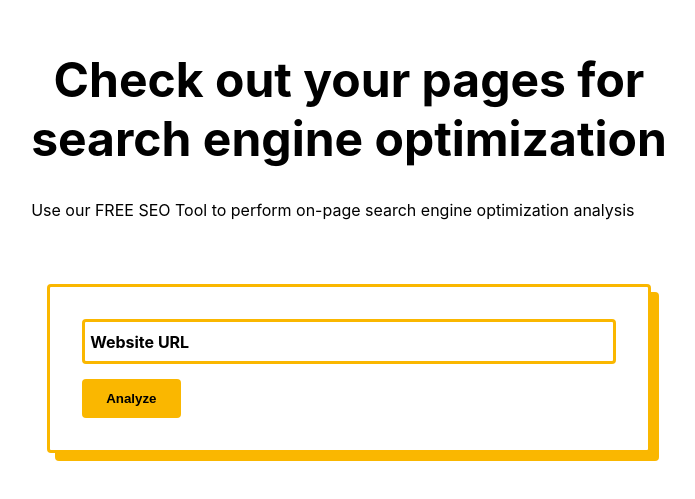
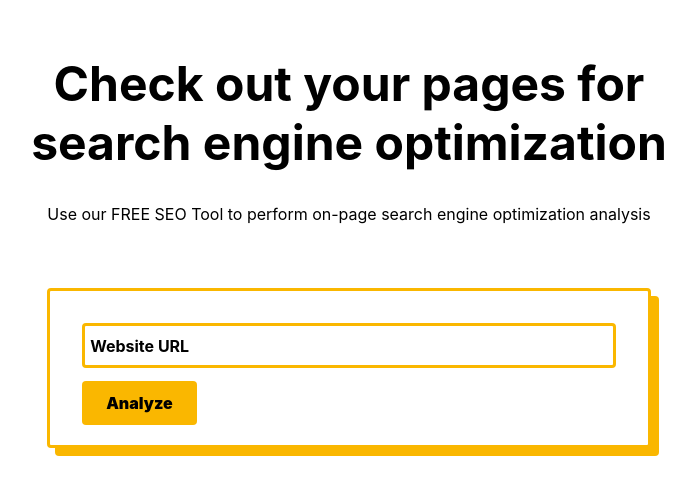
Before and after one commit to TtaifRS/seo-website, a React (Create React App) app in the folder client/: page / in a window 1280 px wide. Shown: the part 157-656 px from the top of the page, without its empty margins (291-986 px from the left). Built offline with nearby package versions, Linux system fonts and the light colour scheme.

Commit message:
getting data from server

```diff
--- a/client/package.json
+++ b/client/package.json
@@ -2,6 +2,7 @@
   "name": "client",
   "version": "0.1.0",
   "private": true,
+  "proxy": "http://localhost:8000/api/v2/",
   "dependencies": {
     "@emotion/react": "^11.7.1",
     "@emotion/styled": "^11.6.0",
@@ -10,8 +11,10 @@
     "@testing-library/jest-dom": "^5.16.1",
     "@testing-library/react": "^12.1.2",
     "@testing-library/user-event": "^13.5.0",
+    "axios": "^0.24.0",
     "react": "^17.0.2",
     "react-dom": "^17.0.2",
+    "react-hook-form": "^7.24.0",
     "react-router-dom": "^6.2.1",
     "react-scripts": "5.0.0",
     "sass": "^1.48.0",
--- a/client/src/App.js
+++ b/client/src/App.js
@@ -1,6 +1,7 @@
 import { useState } from 'react'
-import { BrowserRouter as Router, Switch } from 'react-router-dom'
-import SearchBarComponent from './components/HomePage'
+import { BrowserRouter as Router, Routes, Route, Navigate } from 'react-router-dom'
+import AnalyzePage from './pages/AnalyzePage.js'
+import HomePage from './pages/HomePage'
 
 const App = () => {
   const [url, setUrl] = useState('')
@@ -8,7 +9,15 @@ const App = () => {
   console.log(url)
   return (
     <Router>
-      <SearchBarComponent getURL={url => setUrl(url)} />
+      <Routes>
+        <Route path="/" exact element={<HomePage getURL={url => setUrl(url)} />} />
+
+
+        <Route path="/analyze" element={url !== "" ? <AnalyzePage url={url} /> : <Navigate to="/" />} />
+
+
+      </Routes>
+
     </Router>
   )
 }
--- /dev/null
+++ b/client/src/pages/AnalyzePage.js/index.js
@@ -0,0 +1,36 @@
+import { useState, useEffect } from 'react'
+import axios from 'axios'
+
+const AnalyzePage = ({ url }) => {
+  const [isLoading, setIsLoading] = useState(true)
+  const [data, setData] = useState('')
+  const [err, setErr] = useState(false)
+
+  useEffect(() => {
+    async function fetchData() {
+      try {
+        const res = await axios.get(`analyzers/?url=${url}`)
+        setData(res.data);
+        setIsLoading(false)
+      } catch (err) {
+        console.log(err)
+        setIsLoading(false)
+        setErr(true)
+      }
+    }
+    fetchData()
+
+  }, [])
+
+  return (
+    <div>
+      {isLoading ? "Loading" :
+        data ? <h1>Total Score : {data.data.score.totalScore}</h1> :
+          err ? <p>Something went wrong, please try again</p> : ''}
+
+
+    </div>
+  )
+}
+
+export default AnalyzePage
--- a/client/src/components/HomePage/HomePageStyles.js
+++ b/client/src/pages/HomePage/HomePageStyles.js
@@ -1,6 +1,5 @@
 import styled from 'styled-components'
-
-
+import { Link } from 'react-router-dom'
 
 export const HomePageContainer = styled.div`
   width: 100vw;
@@ -23,7 +22,9 @@ export const HomePageHeading = styled.h1`
   text-align: center;
   font-size: 3rem;
 `
-export const HomePageP = styled.p``
+export const HomePageP = styled.p`
+  text-align: center;
+`
 export const HomePageForm = styled.form`
   max-width: 40rem;
   padding: 1rem;
@@ -91,14 +92,15 @@ export const HomePageInput = styled.input`
 `
 
 export const SearchButtonContainer = styled.div`
-  margin-top: 15px;
+  margin-top: 25px;
 `
 
-export const SearchButton = styled.button`
-  color: blcak;
+export const SearchButton = styled(Link)`
+  color: black;
 	padding: 0.75rem 1.5rem;
-	 background: #fab700;
-	 border: none;
-	 border-radius: 4px;
-	 font-weight: 900;
+	background: #fab700;
+	border: none;
+	border-radius: 4px;
+	font-weight: 900;
+  text-decoration: none;
 `
--- a/client/src/components/HomePage/index.js
+++ b/client/src/pages/HomePage/index.js
@@ -1,4 +1,6 @@
 import { useState } from 'react'
+
+
 import {
   HomePageContainer,
   HomePageElement,
@@ -15,11 +17,15 @@ import {
   SearchButton,
 } from './HomePageStyles.js'
 
-const HomePageComponent = ({ getURL }) => {
+const HomePage = ({ getURL }) => {
   const [url, setUrl] = useState('')
 
   const handleSubmit = (e) => {
-    e.preventDefault()
+    if (url === '') {
+      e.preventDefault()
+    }
+
+
     getURL(url)
   }
 
@@ -38,22 +44,14 @@ const HomePageComponent = ({ getURL }) => {
             </HomePageText>
             <HomePageForm>
               <HomePageCard>
-
                 <HomePageField>
-
                   <HomePageLabel >
-                    <HomePageInput type={'url'} placeholder=" " aria-label='url' value={url} onInput={e => setUrl(e.target.value)} />
+                    <HomePageInput type='url' placeholder=" " aria-label='url' value={url} onInput={e => setUrl(e.target.value)} required />
                     <HomePageInputSpan >Website URL</HomePageInputSpan>
                   </HomePageLabel>
                 </HomePageField>
-                {/* <HomePageField>
-                    <HomePageLabel >
-                      <HomePageInput type={'tel'} placeholder=" " aria-label='email' />
-                      <HomePageInputSpan >Phone Number</HomePageInputSpan>
-                    </HomePageLabel>
-                  </HomePageField> */}
                 <SearchButtonContainer >
-                  <SearchButton onClick={handleSubmit}>Analyze</SearchButton>
+                  <SearchButton to="/analyze" onClick={handleSubmit}>Analyze</SearchButton>
                 </SearchButtonContainer>
               </HomePageCard>
             </HomePageForm>
@@ -64,4 +62,4 @@ const HomePageComponent = ({ getURL }) => {
   )
 }
 
-export default HomePageComponent
+export default HomePage
```
Also changed, not shown: client/src/components/ScoreComponent/index.js (added, +9 -0 lines), 1 other file (tests, documents, lock files or other folders).
